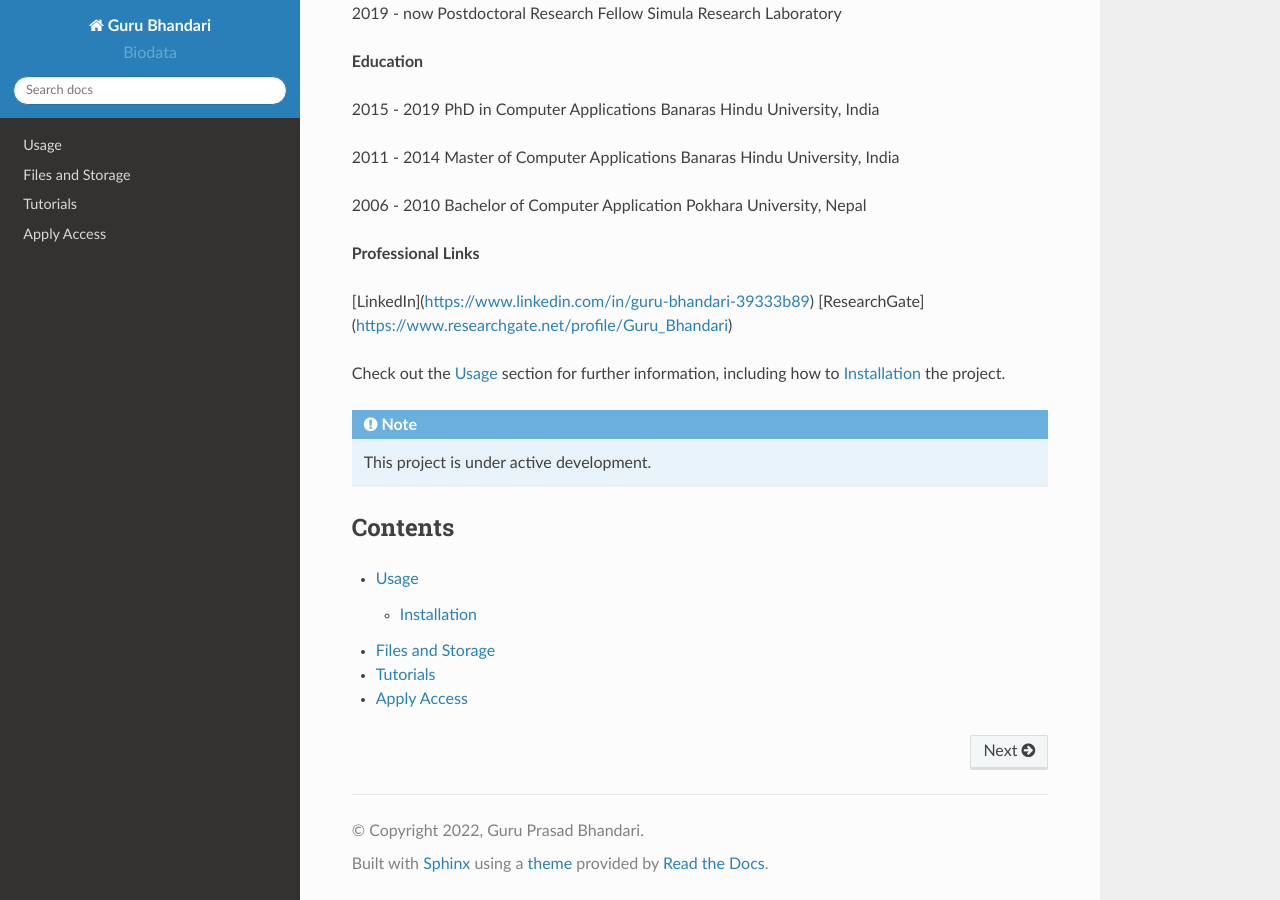
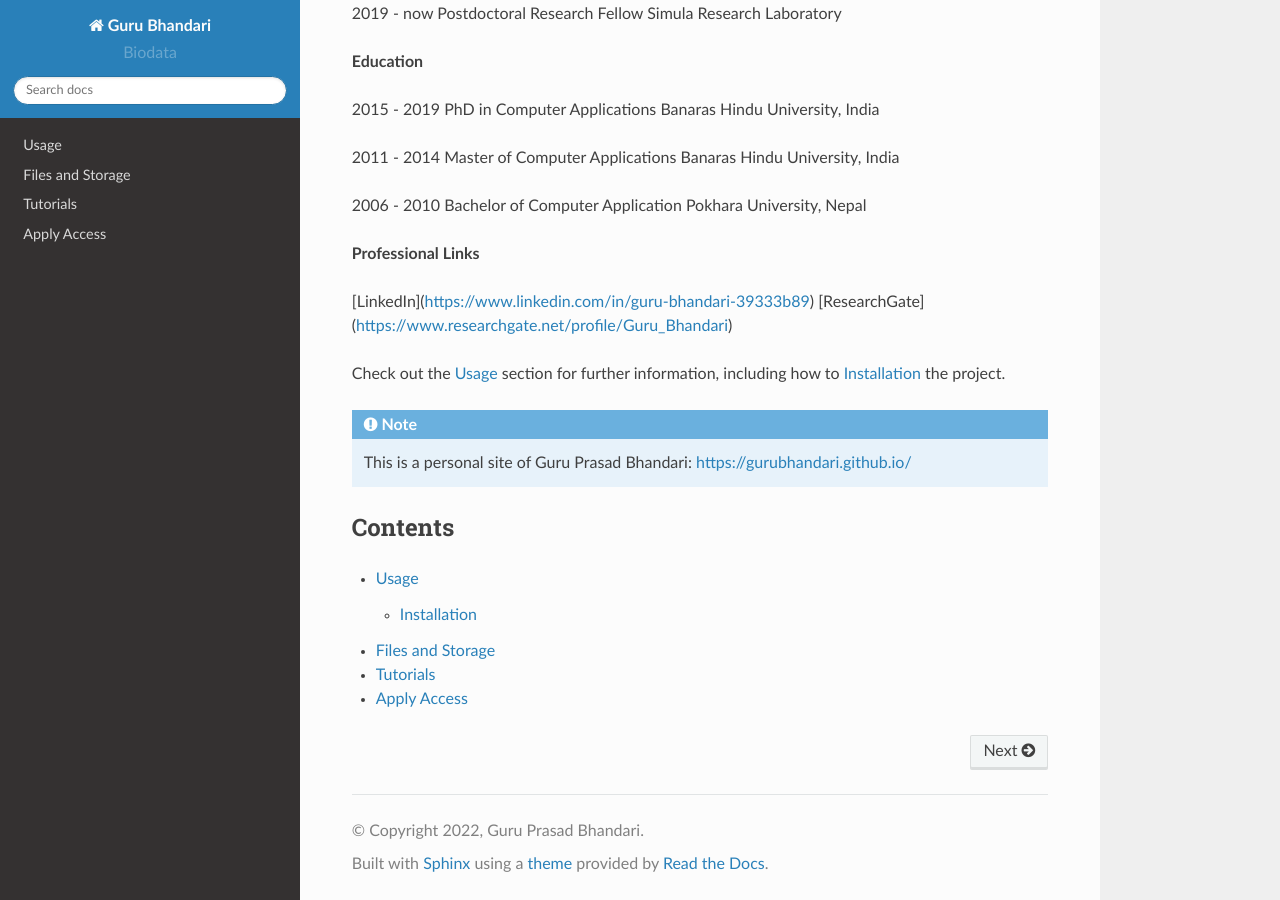
Before and after one commit to gurubhandari/gurubhandari.github.io, a Sphinx documentation site: the page built from docs/index.rst, in a window 1280 px wide and 900 px high, scrolled down 550 px. Built offline with Sphinx 7.4.7 and the Read the Docs theme 2.0.0, drawn with Linux system fonts in a browser that asks for light colours.

```diff
--- a/docs/index.rst
+++ b/docs/index.rst
@@ -52,7 +52,7 @@
 
 .. note::
 
-   This project is under active development.
+   This is a personal site of Guru Prasad Bhandari: https://gurubhandari.github.io/
 
 Contents
 --------
```
Also changed, not shown: 6 other files.
